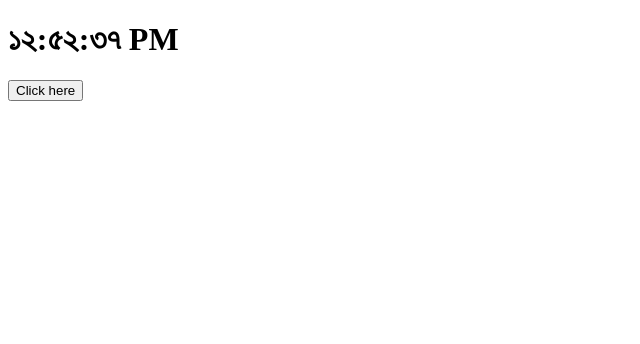
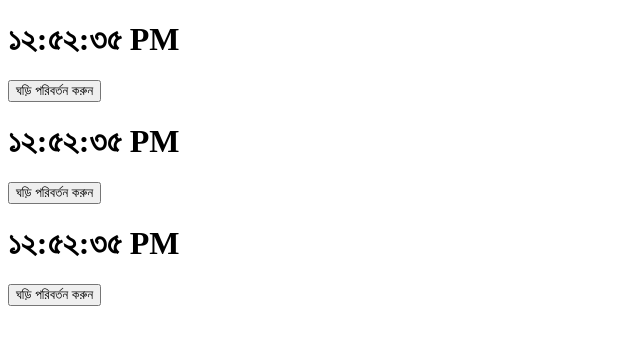
Before and after one commit to meshkatahmed/React-Learning, a React (Vite) app in the folder vite-project/: page / in a window 1280 px wide. Shown: the top 344 px of the page, without its empty margins (0-640 px from the left). Built offline with nearby package versions, Linux system fonts and the light colour scheme.

Commit message:
Lesson-9

```diff
--- a/vite-project/src/App.jsx
+++ b/vite-project/src/App.jsx
@@ -1,10 +1,12 @@
-import Clock from './components/Clock';
-
+// import Clock from './components/Clock';
+import ClockList from "./components/ClockList";
 
 function App() {
-  console.log('App component rendered');
+  const qunatities = [1,2,3];
   return (
-    <div><Clock/></div>
+    <div>
+      <ClockList quantity={qunatities}/>
+    </div>
   );
 }
 
--- a/vite-project/src/components/Button.jsx
+++ b/vite-project/src/components/Button.jsx
@@ -10,12 +10,15 @@ class Button extends Component {
     return true;
   }
   render() {
-    console.log('Button componennt rendered');
-    const {change,locale} = this.props;
+    const {change,locale,show,enable} = this.props;
+    if(!enable) return null;
     return (
-      <button type='submit' onClick={()=>change(locale)}>
-        Click here
-      </button>
+      <div>
+        <button type='submit' onClick={()=>change(locale)}>
+          {locale==='en-US' ? 'ঘড়ি পরিবর্তন করুন': 'Change Clock'}
+        </button>
+        {show && <p>Hello</p>}
+      </div>
     );
   };
 };
--- a/vite-project/src/components/Clock.jsx
+++ b/vite-project/src/components/Clock.jsx
@@ -2,15 +2,15 @@ import { Component } from 'react';
 import Button from './Button';
 
 class Clock extends Component {
-
-  constructor(props) {
-    super(props);
-    this.state = {
-      date: new Date(),
-      locale: 'bn-BD',
-    };
-    // this.handleClick = this.handleClick.bind(this);
-  }
+  state = { date: new Date(), locale: 'bn-BD' };
+  // constructor(props) {
+  //   super(props);
+  //   this.state = {
+  //     date: new Date(),
+  //     locale: 'bn-BD',
+  //   };
+  //    this.handleClick = this.handleClick.bind(this);
+  // }
   componentDidMount() {
     this.clockTimer = setInterval(() => this.tick(),1000);
   };
@@ -24,8 +24,13 @@ class Clock extends Component {
     this.setState({locale:locale});
   };
   render() {
-    console.log('Clock component rendered');
     const {date,locale} = this.state;
+    // let btn;
+    // if (locale==='bn-BD') {
+    //   btn = <Button change={this.handleClick} locale='en-US'/>
+    // } else {
+    //   btn = <Button change={this.handleClick} locale='bn-BD'/>
+    // }
     return (
       <div>
         <h1 className='heading'>
@@ -33,7 +38,9 @@ class Clock extends Component {
             {this.state.date.toLocaleTimeString(locale)}
           </span>
         </h1>
-        <Button change={this.handleClick} locale='en-US'/>
+        {locale==='bn-BD' ?
+          <Button change={this.handleClick} locale='en-US' show={false} enable/> :
+          <Button change={this.handleClick} locale='bn-BD' show enable={false}/>}
       </div>
     );
   }
--- /dev/null
+++ b/vite-project/src/components/ClockList.jsx
@@ -0,0 +1,12 @@
+import Clock from "./Clock";
+
+function ClockList({quantity}) {
+    // const {quantity} = props;
+    return (
+        <div>
+            {quantity.map(key=><Clock key={key}/>)}
+        </div>
+    );
+}
+
+export default ClockList;
```
